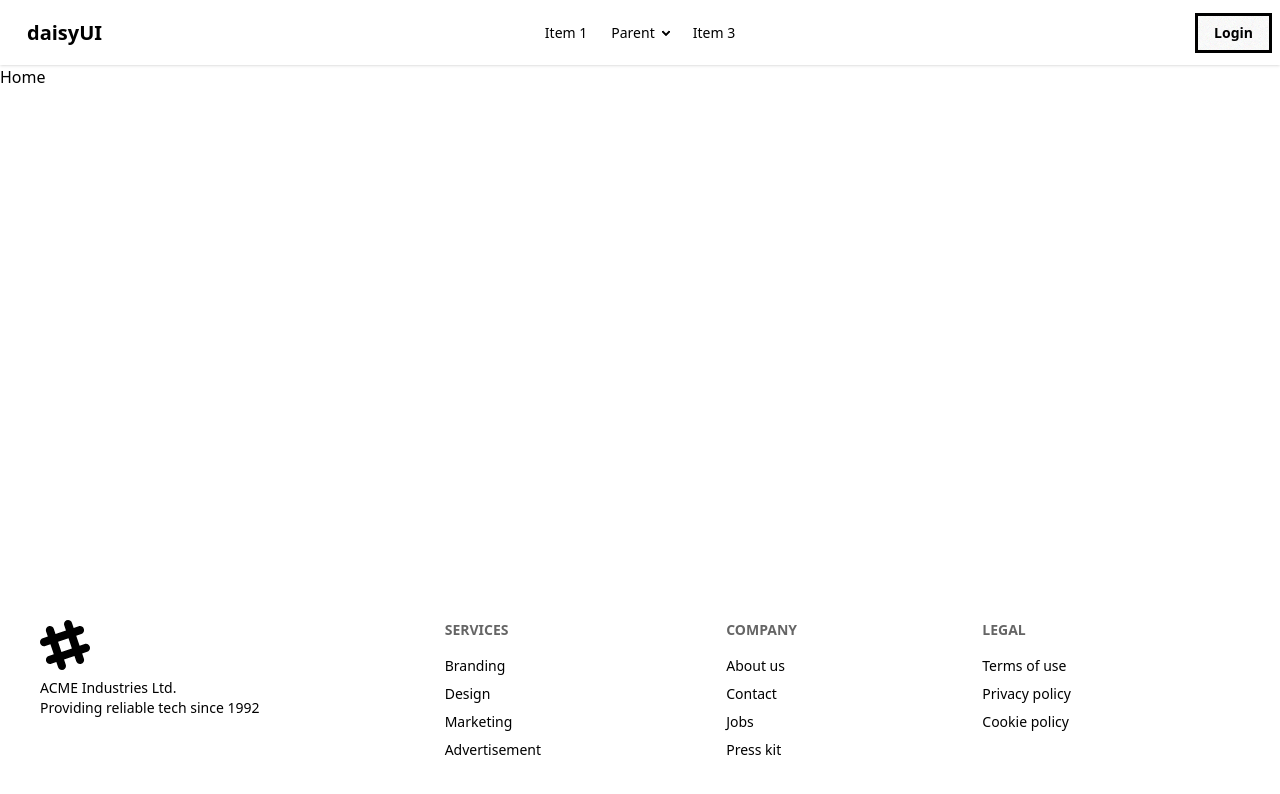
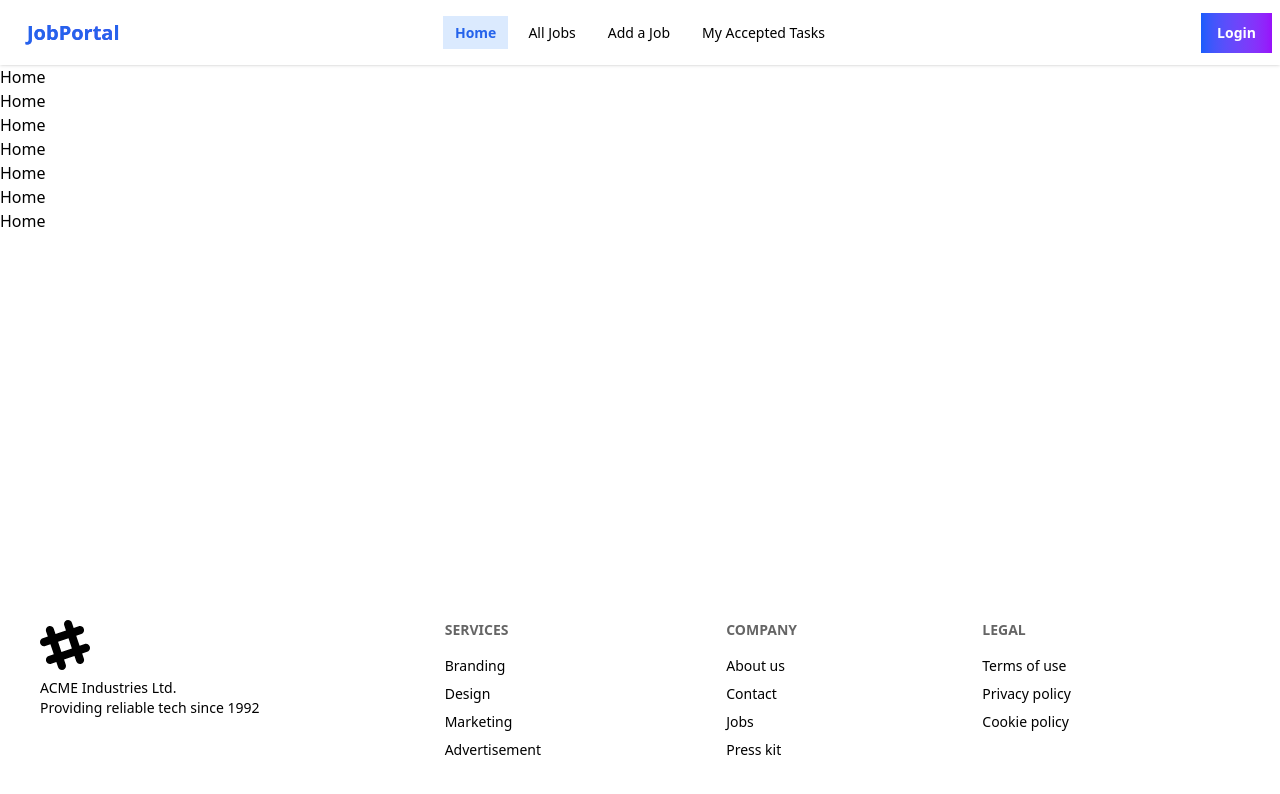
Before and after one commit to TusharChow20/Freelance-Marketplace-Client, a React (Vite) app: page / in a window 1280 px wide. Shown: the top 794 px of the page. Built offline with nearby package versions, Linux system fonts and the light colour scheme.

Commit message:
navbar update

```diff
--- a/src/Components/Navbar.jsx
+++ b/src/Components/Navbar.jsx
@@ -3,8 +3,8 @@ import { NavLink } from "react-router";
 
 const Navbar = () => {
   return (
-    <div>
-      <div className="navbar bg-base-100 shadow-sm">
+    <div className=" top-0 left-0 right-0 z-50">
+      <div className="navbar bg-white/80 backdrop-blur-md shadow-sm">
         <div className="navbar-start">
           <div className="dropdown">
             <div tabIndex={0} role="button" className="btn btn-ghost lg:hidden">
@@ -15,65 +15,60 @@ const Navbar = () => {
                 viewBox="0 0 24 24"
                 stroke="currentColor"
               >
-                {" "}
                 <path
                   strokeLinecap="round"
                   strokeLinejoin="round"
                   strokeWidth="2"
                   d="M4 6h16M4 12h8m-8 6h16"
-                />{" "}
+                />
               </svg>
             </div>
             <ul
-              tabIndex="-1"
-              className="menu menu-sm dropdown-content bg-base-100 rounded-box z-1 mt-3 w-52 p-2 shadow"
+              tabIndex={-1}
+              className="menu menu-sm dropdown-content bg-white/95 backdrop-blur-md rounded-box z-1 mt-3 w-52 p-2 shadow-lg"
             >
               <li>
-                <a>Item 1</a>
+                <NavLink to="/">Home</NavLink>
               </li>
               <li>
-                <a>Parent</a>
-                <ul className="p-2">
-                  <li>
-                    <a>Submenu 1</a>
-                  </li>
-                  <li>
-                    <a>Submenu 2</a>
-                  </li>
-                </ul>
+                <NavLink to="/all-jobs">All Jobs</NavLink>
               </li>
               <li>
-                <a>Item 3</a>
+                <NavLink to="/add-job">Add a Job</NavLink>
+              </li>
+              <li>
+                <NavLink to="/my-accepted-tasks">My Accepted Tasks</NavLink>
               </li>
             </ul>
           </div>
-          <a className="btn btn-ghost text-xl">daisyUI</a>
+          <NavLink
+            to="/"
+            className="btn btn-ghost text-xl font-bold bg-gradient-to-r from-blue-600 to-purple-600 bg-clip-text text-transparent"
+          >
+            JobPortal
+          </NavLink>
         </div>
         <div className="navbar-center hidden lg:flex">
-          <ul className="menu menu-horizontal px-1">
+          <ul className="menu menu-horizontal px-1 gap-2">
             <li>
-              <a>Item 1</a>
+              <NavLink to="/">Home</NavLink>
             </li>
             <li>
-              <details>
-                <summary>Parent</summary>
-                <ul className="p-2">
-                  <li>
-                    <a>Submenu 1</a>
-                  </li>
-                  <li>
-                    <a>Submenu 2</a>
-                  </li>
-                </ul>
-              </details>
+              <NavLink to="/all-jobs">All Jobs</NavLink>
             </li>
             <li>
-              <a>Item 3</a>
+              <NavLink to="/add-job">Add a Job</NavLink>
+            </li>
+            <li>
+              <NavLink to="/my-accepted-tasks">My Accepted Tasks</NavLink>
             </li>
           </ul>
         </div>
         <div className="navbar-end">
-          <NavLink to={"/login"} className="btn">
+          <NavLink
+            to="/login"
+            className="btn bg-gradient-to-r from-blue-600 to-purple-600 text-white border-none hover:from-blue-700 hover:to-purple-700"
+          >
             Login
           </NavLink>
         </div>
--- a/src/Pages/Home/Home.jsx
+++ b/src/Pages/Home/Home.jsx
@@ -1,11 +1,17 @@
-import React from 'react';
+import React from "react";
 
 const Home = () => {
-    return (
-        <div>
-            <h1>Home</h1>
-        </div>
-    );
+  return (
+    <div>
+      <h1>Home</h1>
+      <h1>Home</h1>
+      <h1>Home</h1>
+      <h1>Home</h1>
+      <h1>Home</h1>
+      <h1>Home</h1>
+      <h1>Home</h1>
+    </div>
+  );
 };
 
 export default Home;
--- a/src/index.css
+++ b/src/index.css
@@ -2,3 +2,8 @@
 @plugin "daisyui" {
   themes: light --prefersdark, dark;
 }
+.active {
+  background-color: #dbeafe;
+  color: #2563eb;
+  font-weight: 600;
+}
```
